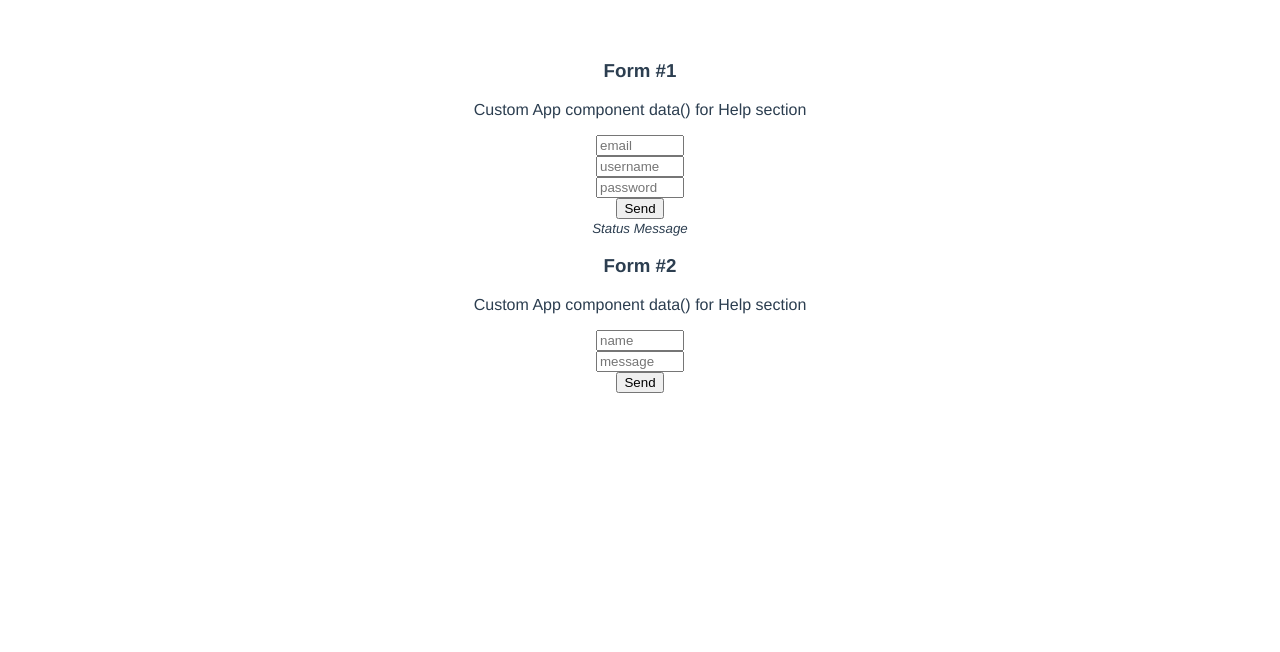
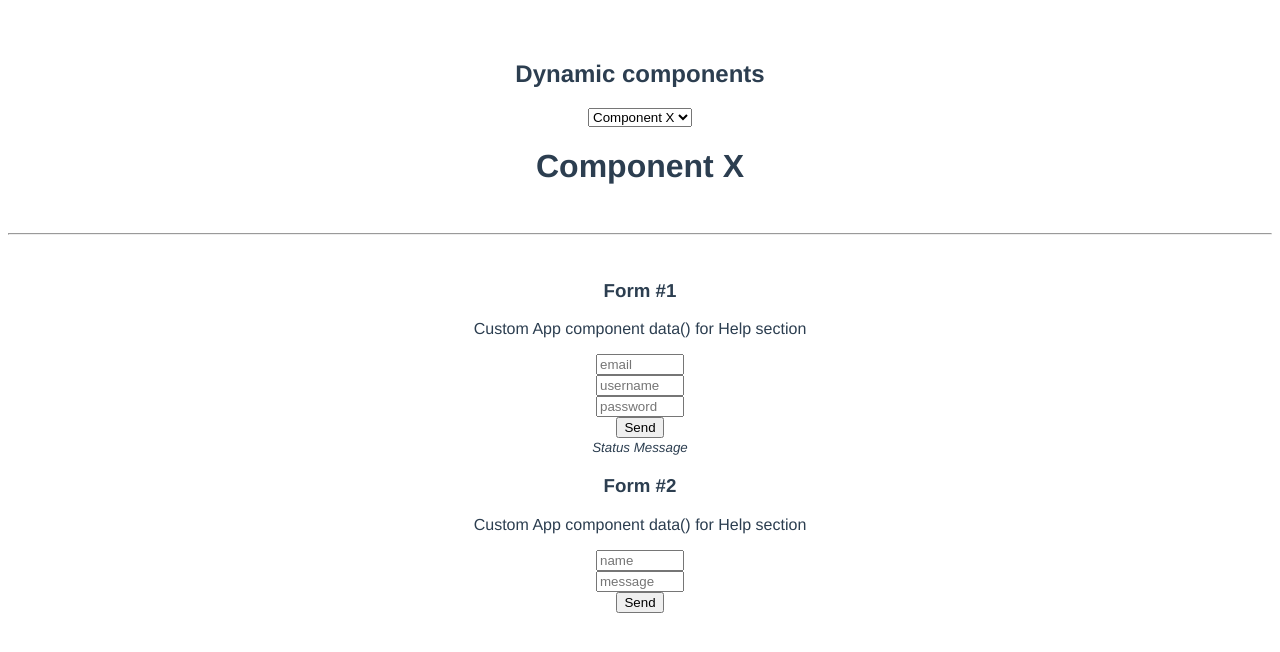
Before and after one commit to WebDevelopUa/vue3-form-slots, a Vue app: page / in a window 1280 px wide. Shown: the top 652 px of the page. Built offline with nearby package versions, Linux system fonts and the light colour scheme.

Commit message:
Add Dynamic components

```diff
--- a/src/App.vue
+++ b/src/App.vue
@@ -1,5 +1,24 @@
 <template>
   <div id="app">
+
+    <h2>Dynamic components</h2>
+    <template>
+      <select v-model="componentName">
+        <option value="ComponentX">Component X</option>
+        <option value="ComponentY">Component Y</option>
+      </select>
+    </template>
+
+    <!--  Allows to dynamically load the component  -->
+    <!-- component lives on memory instead of unmount  -->
+    <keep-alive>
+      <component :is="componentName"></component>
+    </keep-alive>
+
+
+    <br/>
+    <hr/>
+    <br/>
 
     <!-- Form #1 -->
     <AppForm>
@@ -43,17 +62,22 @@
 <script>
 
 import AppForm from "@/components/AppForm";
+import ComponentX from "@/components/ComponentX";
+import ComponentY from "@/components/ComponentY";
 
 export default {
   name: 'App',
   components: {
+    ComponentY,
+    ComponentX,
     AppForm
   },
   data() {
     return {
-      help: 'Custom App component data() for Help section'
+      help: 'Custom App component data() for Help section',
+      componentName: "ComponentX",
     }
-  }
+  },
 }
 </script>
 
--- /dev/null
+++ b/src/components/ComponentX.vue
@@ -0,0 +1,19 @@
+<template>
+  <h1>Component X</h1>
+</template>
+
+<script>
+export default {
+  name: "ComponentX",
+  unmounted() {
+    console.log('... Component X is unmounted ...')
+  },
+  activated() {
+    console.log('... Component X is activated ...')
+  },
+  deactivated() {
+    console.log('... Component X is deactivated ...')
+  },
+
+}
+</script>
--- /dev/null
+++ b/src/components/ComponentY.vue
@@ -0,0 +1,19 @@
+<template>
+  <h1>Component Y</h1>
+</template>
+
+<script>
+export default {
+  name: "ComponentY",
+  unmounted() {
+    console.log('... Component Y is unmounted ...')
+  },
+  activated() {
+    console.log('... Component Y is activated ...')
+  },
+  deactivated() {
+    console.log('... Component Y is deactivated ...')
+  },
+
+}
+</script>
```
Also changed, not shown: 1 other file (tests, documents, lock files or other folders).
